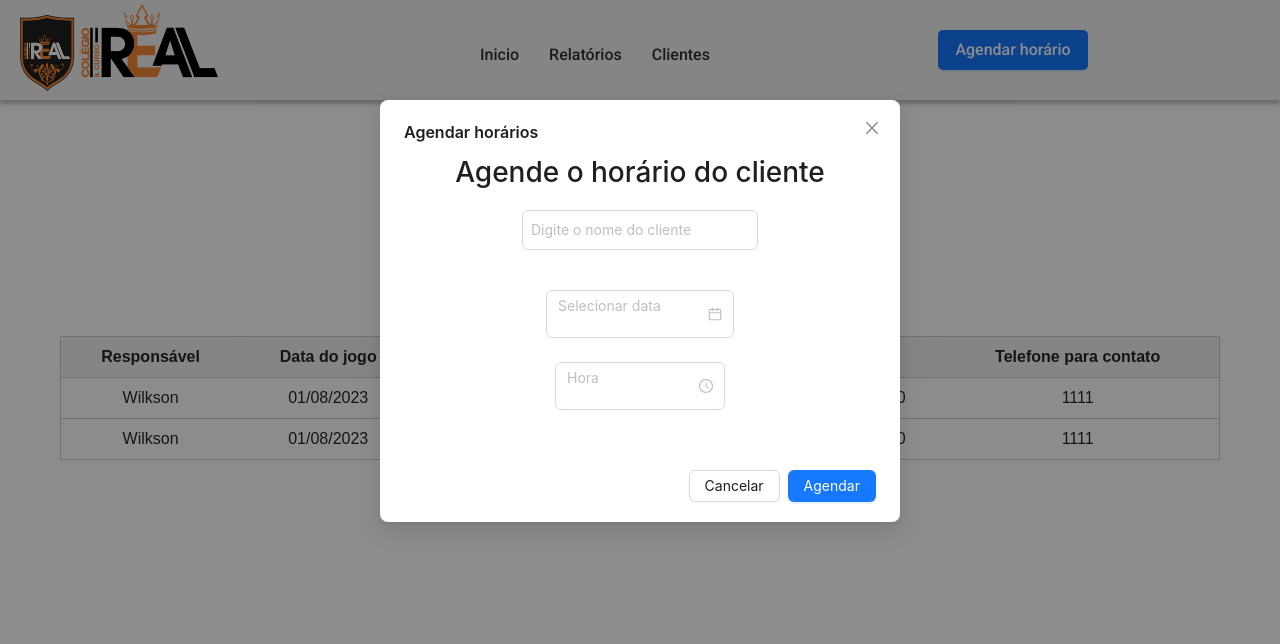
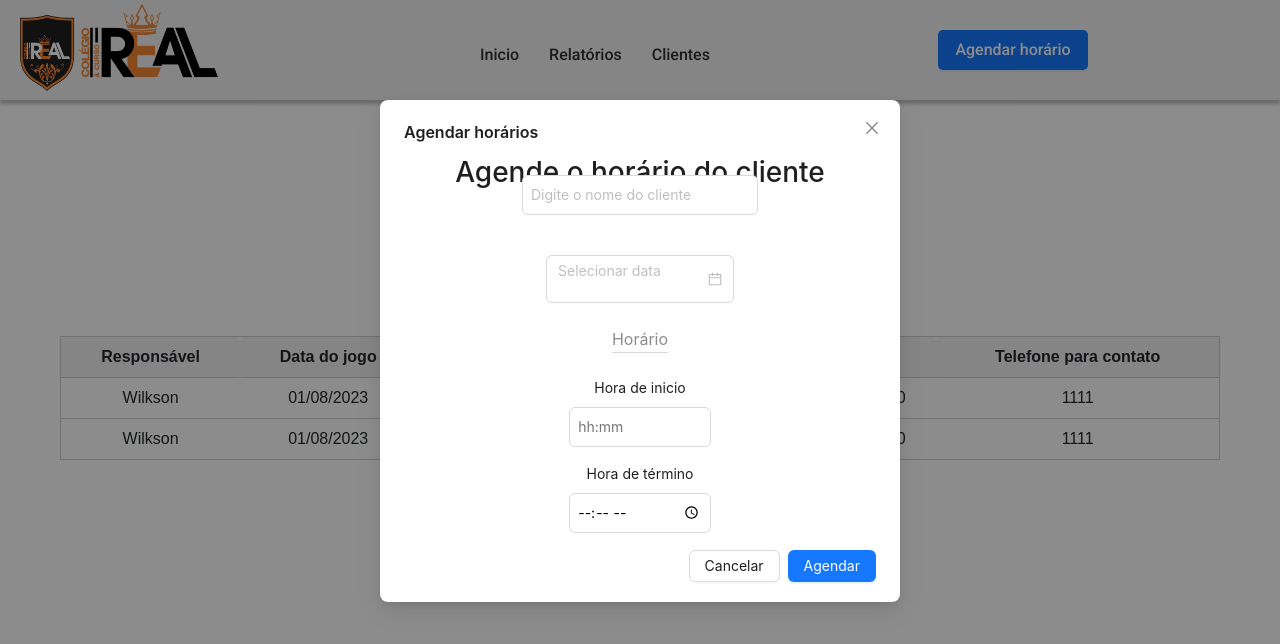
Before and after one commit to Wilksonflor/gerenciadorCcr, a React (Vite) app in the folder frontend/: page / in a window 1280 px wide. Both pictures are taken after a click on the button "Agendar horário". Shown: the top 644 px of the page. Built offline with nearby package versions, Linux system fonts and the light colour scheme; a web font is replaced by a local one.

Commit message:
c: fazer as corrções necessárias

```diff
--- a/frontend/src/components/InserirHorario.jsx
+++ b/frontend/src/components/InserirHorario.jsx
@@ -14,7 +14,6 @@ const InserirHorario = ({ onClose }) => {
   const [busca, setBusca] = useState("");
   const [clientes, setClientes] = useState([]);
   const [clientesFiltrados, setClientesFiltrados] = useState([]);
-
 
 
   const onChange = (time, timeString) => {
@@ -81,14 +80,38 @@ const InserirHorario = ({ onClose }) => {
               <DatePicker format="DD/MM/YYYY" />
             </Form.Item>
 
-            <Form.Item name="horaInicio">
+            <textfield>
+              <legend>Horário</legend>
+            </textfield>
 
+            <div className={styles.horario_control}>
+              <label>Hora de inicio</label>
+              <input
+                type="text"
+                name="horaInicio"
+                placeholder="hh:mm"
+                onChange={onChange}
+                maxLength={5} // Limita o número de caracteres a 5 (hh:mm)
+                pattern="\d{2}:\d{2}" // Usa uma expressão regular para validar o formato hh:mm
+              />
+              <label>Hora de término</label>
+              <input type="time" name="horaTermino" onChange={onChange} />
+              {/* <Form.Item name="horaInicio">
               <TimePicker
                 format="HH:mm"
                 onChange={onChange}
                 initialValues={dayjs("00:00", "HH:mm")}
               />
             </Form.Item>
+
+            <Form.Item name="horaTermino" placeholder="Horário de término">
+              <TimePicker
+                format="HH:mm"
+                onChange={onChange}
+                initialValues={dayjs("00:00", "HH:mm")}
+              />
+            </Form.Item> */}
+            </div>
           </Form>
         </ConfigProvider>
       </div>
--- a/frontend/src/components/InserirHorario.module.css
+++ b/frontend/src/components/InserirHorario.module.css
@@ -1,7 +1,7 @@
 .formModal {
     display: flex;
     width: 100%;
-    height: 30vh;
+    height: 40vh;
     max-width: 500px; /* Definir a largura máxima do formulário */
   }
 
@@ -21,3 +21,20 @@
     padding: 8px;
     margin-bottom: 16px;
   }
+
+  .horario_control{
+    width: 100%;
+    display: flex;
+    flex-direction: column;
+    align-items: center;
+  }
+  .horario_control input{
+    width: 30%;
+    outline: none;
+    border: 1px solid #d9d9d9;
+    border-radius: 6px;
+  }
+  .horario_control input:focus{
+    border: 2px solid #4096ff;
+    transition: border 0.2s,box-shadow 0.2s;
+  }
```
